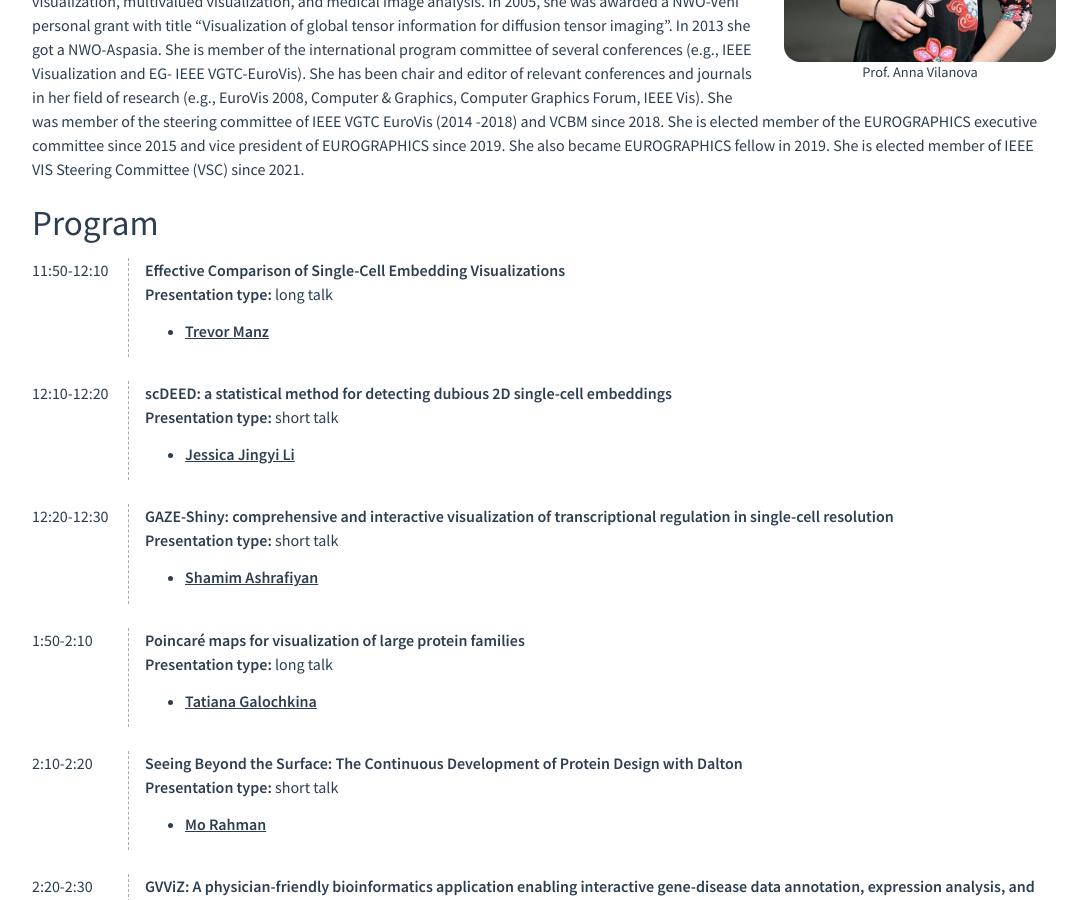
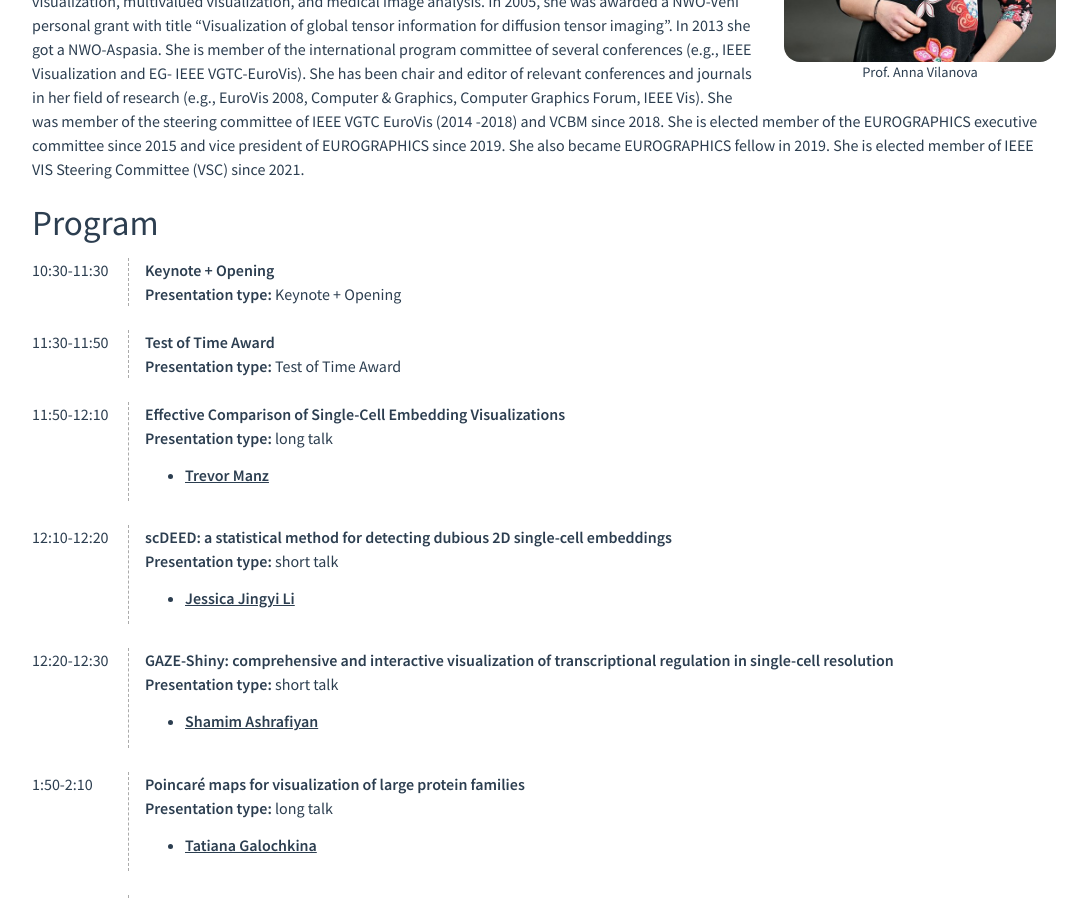
Before and after one commit to foreveremain/2024, a Jekyll site: the page built from program_ismb.md, in a window 1280 px wide and 900 px high, scrolled down 1251 px. Shown: the whole window, without its empty margins (96-1183 px from the left). Built offline with Jekyll 4.4.1, drawn with Linux system fonts in a browser that asks for light colours; some of the changed text lies outside the part shown.

Commit message:
update ismb programme

```diff
--- a/program_ismb_timetable.html
+++ b/program_ismb_timetable.html
@@ -1,3 +1,19 @@
+<div class="schedulerow">
+    <div class="timeSpans">10:30-11:30</div>
+    <div class="scheduledetails">
+        <div class="talk-title"><strong>Keynote + Opening</strong></div>
+        <div class="room"><strong>Presentation type:</strong> Keynote + Opening</div>
+
+    </div>
+</div>
+<div class="schedulerow">
+    <div class="timeSpans">11:30-11:50</div>
+    <div class="scheduledetails">
+        <div class="talk-title"><strong>Test of Time Award</strong></div>
+        <div class="room"><strong>Presentation type:</strong> Test of Time Award</div>
+
+    </div>
+</div>
 <div class="schedulerow">
     <div class="timeSpans">11:50-12:10</div>
     <div class="scheduledetails">
@@ -334,3 +350,15 @@
 </div>
     </div>
 </div>
+<div class="schedulerow">
+    <div class="timeSpans">5:00-6:00</div>
+    <div class="scheduledetails">
+        <div class="talk-title"><strong>Keynote + Closing</strong></div>
+        <div class="room"><strong>Presentation type:</strong> Keynote + Closing</div>
+        <div>
+    <ul class="authorsList">
+        <li><span class="speaker">Marc Baaden</span></li>
+    </ul>
+</div>
+    </div>
+</div>
```
Lines whose indentation alone changed are shown as unchanged.
